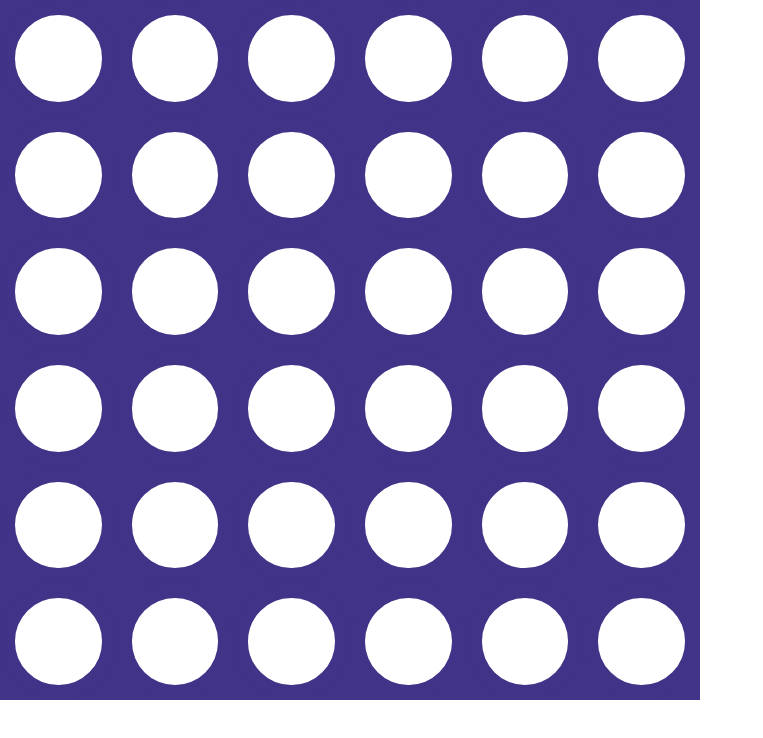
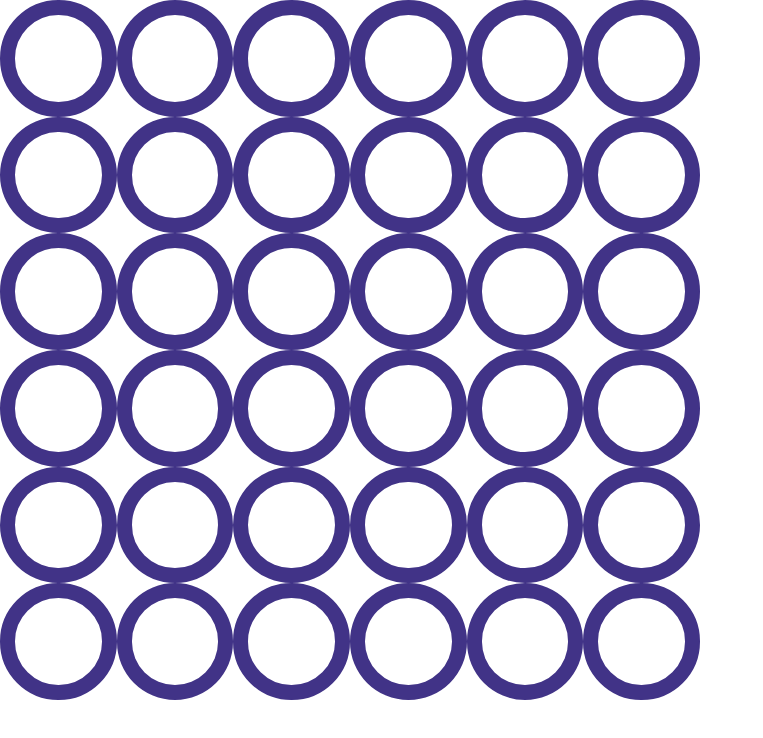
Before and after one commit to franciscochiarino/four-in-line, a plain HTML site: page index.html in a window 1280 px wide. Shown: the whole page, without its empty margins (0-763 px from the left). Drawn offline with Linux system fonts and the light colour scheme.

Commit message:
Animation commented out for later

```diff
--- a/index.html
+++ b/index.html
@@ -46,7 +46,9 @@
             <div class="space row-05" id="53"></div>
             <div class="space row-05" id="54"></div>
             <div class="space row-05" id="55">
-                <div class="bounce-in-top"></div>
+                <div class="ball bounce-in-top">
+
+                </div>
             </div>
         </div>
     </section>
--- a/style.css
+++ b/style.css
@@ -21,15 +21,68 @@ html {
     height: 700px;
     display: grid;
     grid-template: repeat(6, 1fr) / repeat(6, 1fr);
-    background-color: var(--violet);
 }
 
 .space {
     border: 15px solid var(--violet);
     border-radius: 50%;
-    background-color: #fff;
+    background-color: transparent;
+    display: flex;
+    justify-content: center;
+    align-items: center;
 }
 
 section {
     height: 100vh;
 }
+
+/* Animation */
+
+/* .bounce-in-top {
+    animation: bounce-in-top 1.1s both;
+}
+
+.ball {
+    width: 100%;
+    height: 100%;
+    background-color: #212121;
+    border-radius: 50%;
+    z-index: -1;
+}
+
+@keyframes bounce-in-top {
+    0% {
+      transform: translateY(-500px);
+      animation-timing-function: ease-in;
+      opacity: 0;
+    }
+    38% {
+      transform: translateY(0);
+      animation-timing-function: ease-out;
+      opacity: 1;
+    }
+    55% {
+      transform: translateY(-65px);
+      animation-timing-function: ease-in;
+    }
+    72% {
+      transform: translateY(0);
+      animation-timing-function: ease-out;
+    }
+    81% {
+      transform: translateY(-28px);
+      animation-timing-function: ease-in;
+    }
+    90% {
+      transform: translateY(0);
+      animation-timing-function: ease-out;
+    }
+    95% {
+      transform: translateY(-8px);
+      animation-timing-function: ease-in;
+    }
+    100% {
+      transform: translateY(0);
+      animation-timing-function: ease-out;
+    }
+  } */
```
